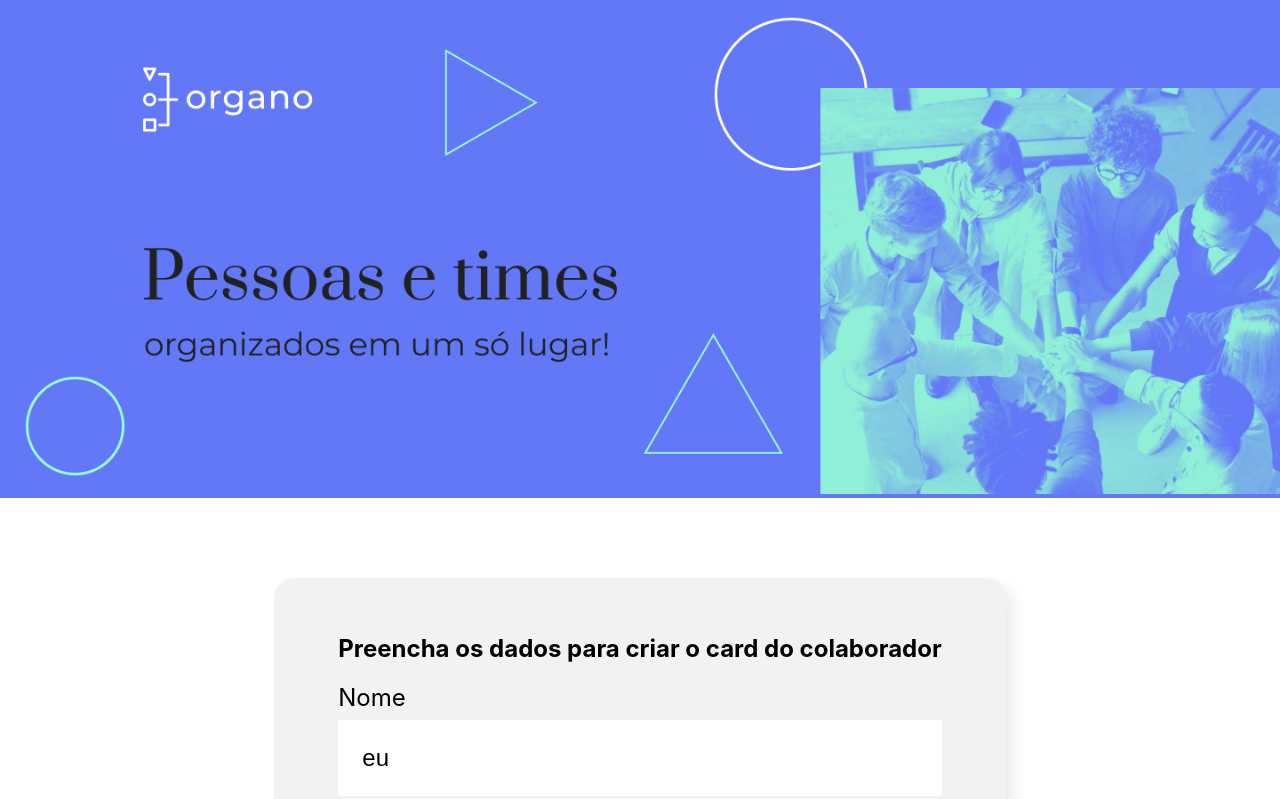
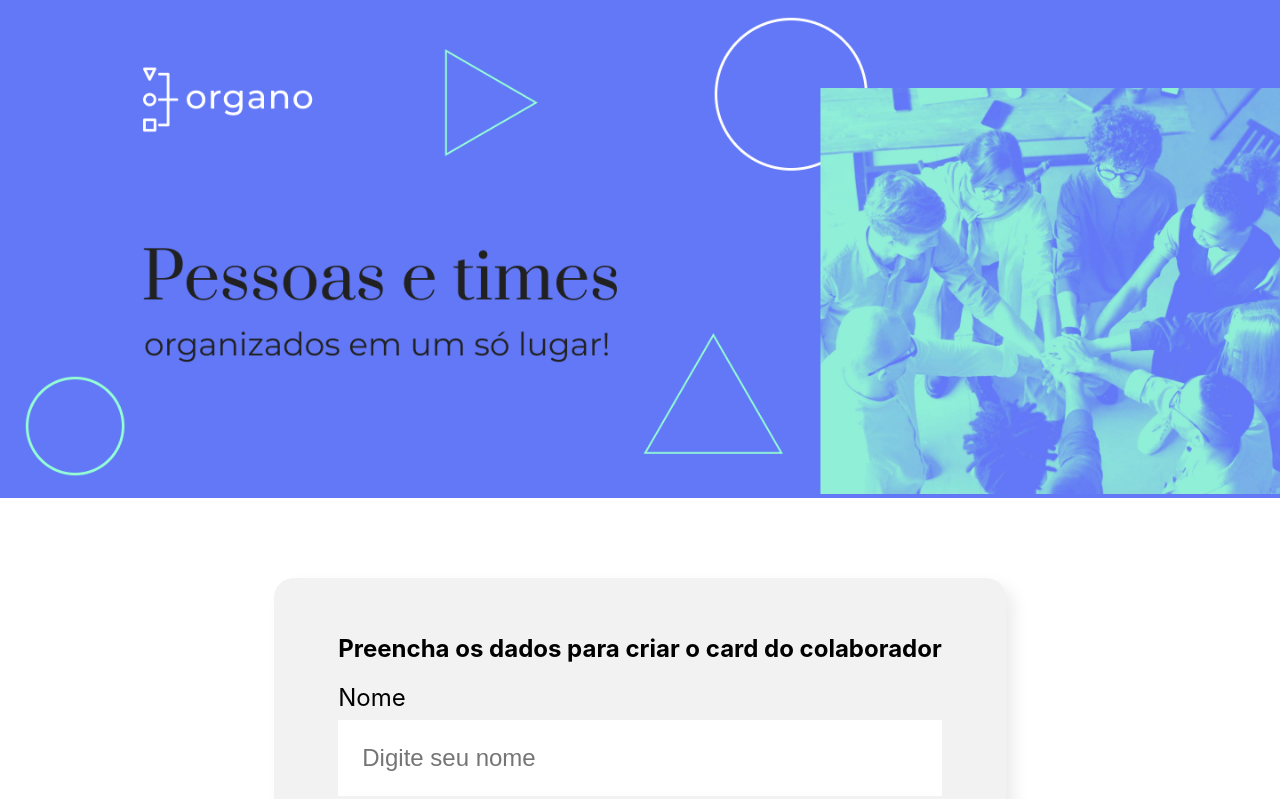
Before and after one commit to rwgit2023/projeto-organo, a React (Create React App) app in the folder organo/: page / in a window 1280 px wide. Shown: the top 799 px of the page. Built offline with nearby package versions, Linux system fonts and the light colour scheme; the HTML template or start-up script is replaced by a standard one.

Commit message:
cotinue to learn apis

```diff
--- a/organo/src/componentes/CampoTexto/index.js
+++ b/organo/src/componentes/CampoTexto/index.js
@@ -1,25 +1,33 @@
 import { useState } from "react";
 import "./CampoTexto.css";
 
-const CampoTexto = (propse) => {
+const CampoTexto = (props) => {
+    // let valor = 'Ronan assemiro'
 
-    const [valor, setValor] = useState('eu')
-    // let valor = 'Ronan assemiro'
+    // const [valor, setValor] = useState('eu')
     const aoDigitado = (evento) => {
-        setValor (evento.target.value)
-        console.log(valor)
+        // EXEMPLOS:
+        // setValor (evento.target.value)
+        // console.log(valor)
 
-    }
-
+        props.aoAlterado(evento.target.value);
+    };
 
     return (
         <div className="campo-texto">
-            <label>{propse.label}</label>
-            <input  value = {valor} onChange={aoDigitado} placeholder={propse.placeholder} required={propse.obrigatorio}></input>
-
+            <label>{props.label}</label>
+            <input
+                value={props.valor}
+                onChange={aoDigitado}
+                placeholder={props.placeholder}
+                required={props.obrigatorio}
+            ></input>
         </div>
     );
-    //required = {propse.obrigatorio}  para isso acontecer foi enviado o parâmetro no index do formulário.
 };
+export default CampoTexto;
 
-export default CampoTexto;
+//required = {propse.obrigatorio}  para isso acontecer foi enviado o parâmetro no index do formulário.
+
+//useState : é um HOOK ele vai fazer alguma coisa...     essa função retorna 2 valores ->  [Value, SetValor] -> SetValor -> prepara a variável...
+//ISSO SERVE PARA RENDERIZAR ALGO...    PORQUE O REACT ENTENDE QUE NO MOMENTO QUE O ESTADO MUDA ELE PRECISA RENDERIZAR
```
